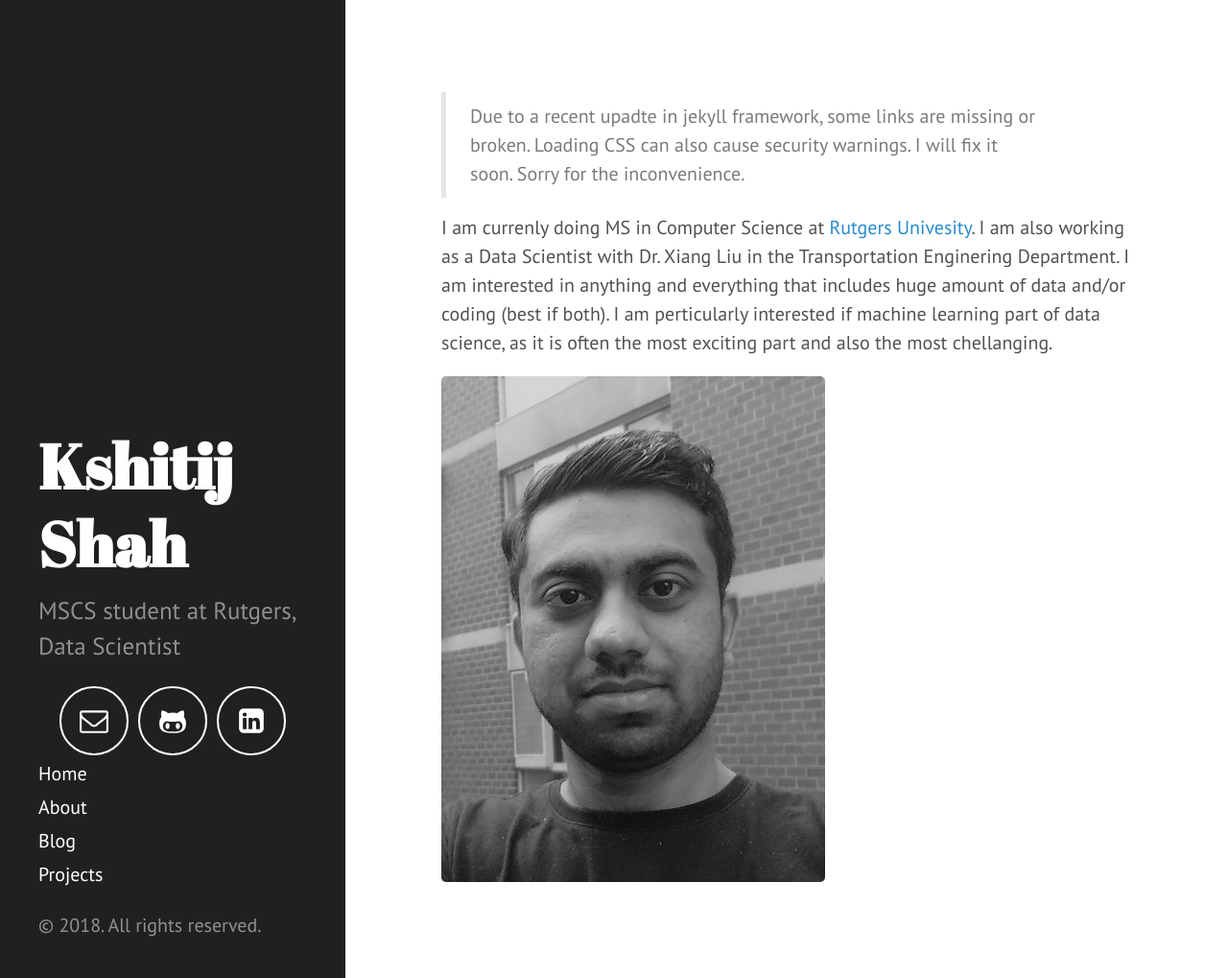
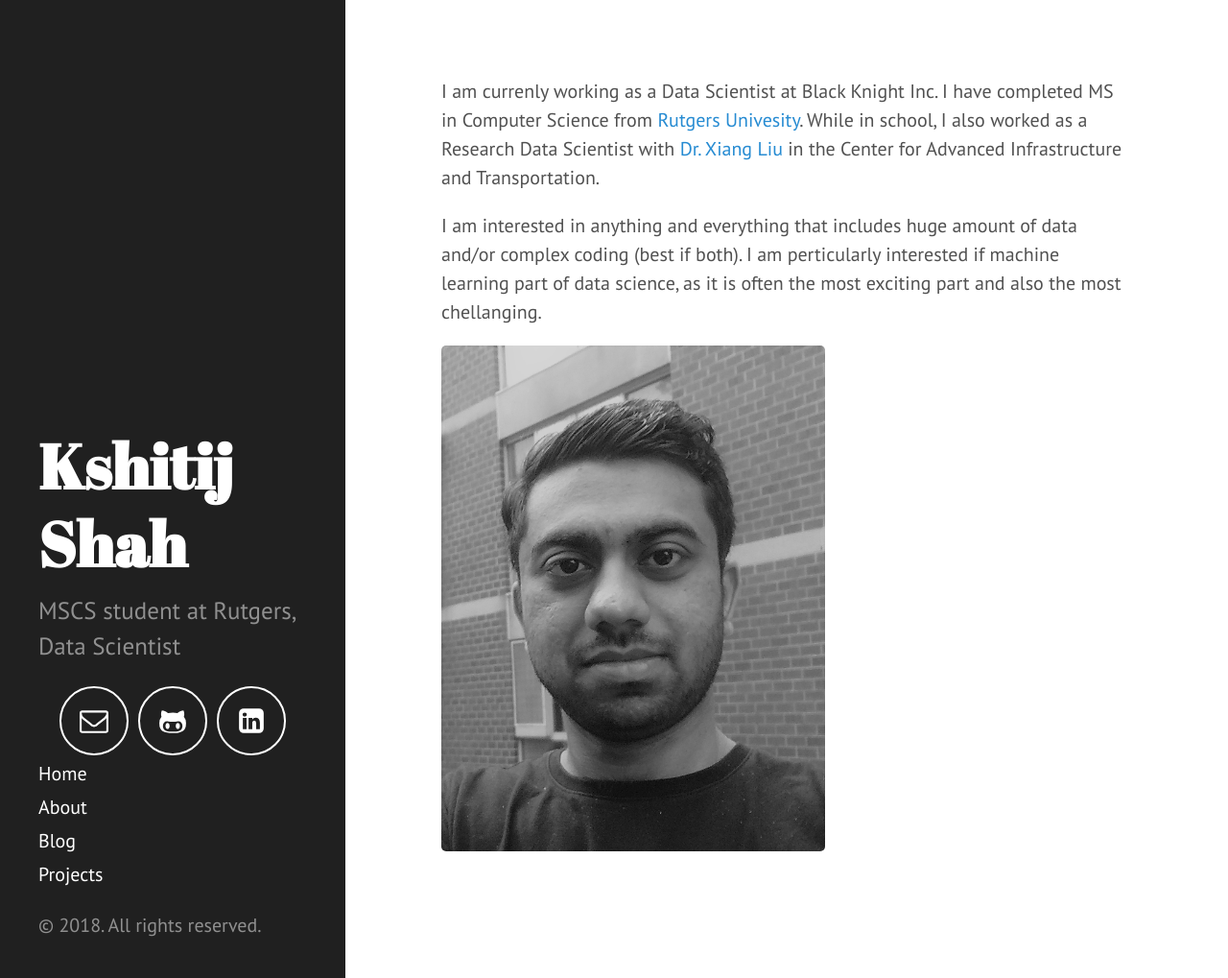
Before and after one commit to xitizzz/xitizzz.github.io, a Jekyll site: the page built from index.md, in a window 1280 px wide and 1019 px high. Shown: the whole window at 96% size. Built offline with Jekyll 4.4.1, drawn with Linux system fonts in a browser that asks for light colours.

Commit message:
Update description

```diff
--- a/index.md
+++ b/index.md
@@ -3,8 +3,8 @@
 title: Home
 ---
 
-> Due to a recent upadte in jekyll framework, some links are missing or broken. Loading CSS can also cause security warnings. I will fix it soon. Sorry for the inconvenience.
+I am currenly working as a Data Scientist at Black Knight Inc. I have completed MS in Computer Science from [Rutgers Univesity](https://www.rutgers.edu). While in school, I also worked as a Research Data Scientist with [Dr. Xiang Liu](https://cee.rutgers.edu/fac/xiang-liu) in the Center for Advanced Infrastructure and Transportation.
 
-I am currenly doing MS in Computer Science at [Rutgers Univesity](rutgers.edu). I am also working as a Data Scientist with Dr. Xiang Liu in the Transportation Enginering Department. I am interested in anything and everything that includes huge amount of data and/or coding (best if both). I am perticularly interested if machine learning part of data science, as it is often the most exciting part and also the most chellanging.
+I am interested in anything and everything that includes huge amount of data and/or complex coding (best if both). I am perticularly interested if machine learning part of data science, as it is often the most exciting part and also the most chellanging.
 
 <img src="https://xitizzz.github.io/img/ks.jpg" alt="A picture of me" width="400">
```
